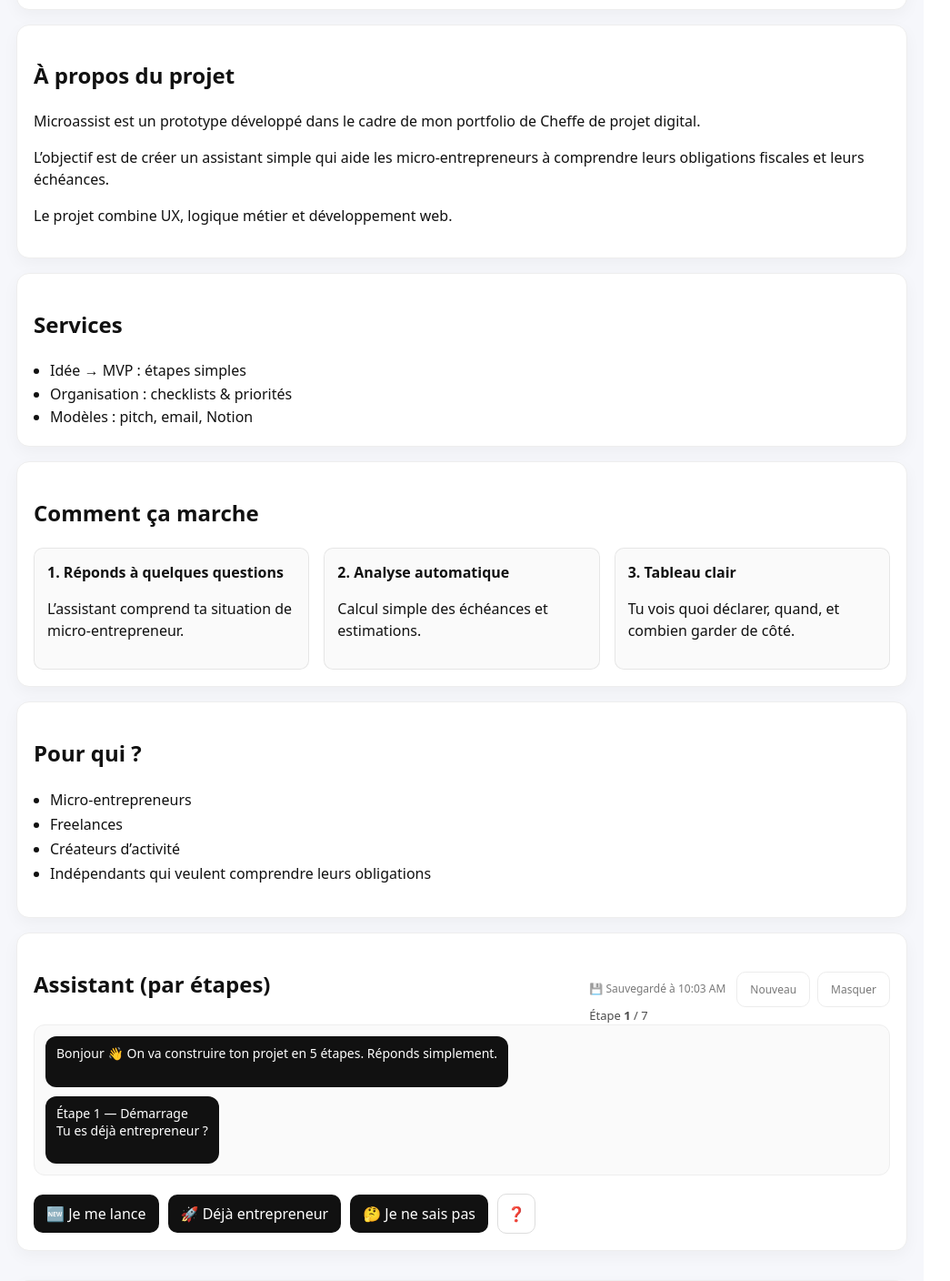
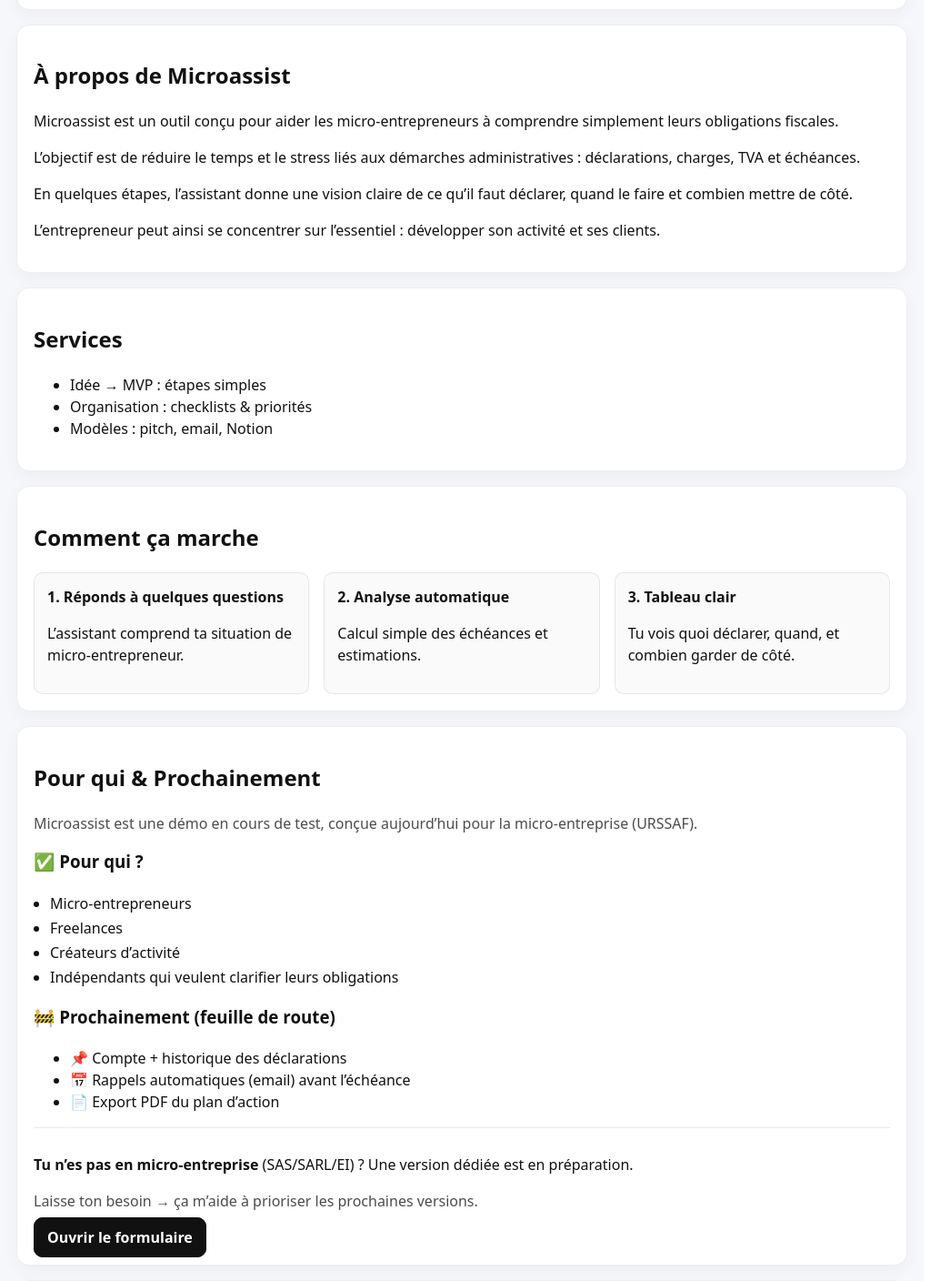
Before and after one commit to elenamihalska70-creator/microassist-expert, a React (Vite) app: page / in a window 1280 px wide. Shown: the part 588-1996 px from the top of the page at 91% size, without its empty margins (0-1045 px from the left). Built offline with nearby package versions, Linux system fonts and the light colour scheme.

Commit message:
UX: blocage des double clics pendant la réponse de l’assistant

```diff
--- a/src/App.jsx
+++ b/src/App.jsx
@@ -13,23 +13,36 @@
   return opt?.label || value || "—";
 }
 
+function track(eventName, params = {}) {
+  if (window.gtag) window.gtag("event", eventName, params);
+}
 
-function buildFiscalSummary(answers, computed) {
-  const lines = [
-    "✅ Résumé fiscal (MVP)",
-    `• Situation : ${labelFromOptions("entry_status", answers.entry_status)}`,
-    `• Statut : ${labelFromOptions("status", answers.status)}`,
-    `• Activité : ${labelFromOptions("activity_type", answers.activity_type)}`,
-    `• Déclarations : ${labelFromOptions("declaration_frequency", answers.declaration_frequency)}`,
-    "",
-    "📌 Synthèse",
-    `• Prochaine déclaration : ${computed?.nextDeclarationLabel ?? "—"}`,
-    `• Montant estimé : ${computed?.amountEstimatedLabel ?? "—"}`,
-    `• Date limite : ${computed?.deadlineLabel ?? "—"}`,
-    `• TVA : ${computed?.tvaStatusLabel ?? "—"}`,
-  ];
+function buildFiscalSummary(answers = {}, computed = {}) {
+  const lines = [];
 
-  if (computed?.tvaHint) {
+  lines.push("✅ Résumé fiscal (MVP)");
+
+  // --- Profil ---
+  lines.push(`• Situation : ${labelFromOptions("entry_status", answers.entry_status)}`);
+  lines.push(`• Statut : ${labelFromOptions("status", answers.status)}`);
+  lines.push(`• Activité : ${labelFromOptions("activity_type", answers.activity_type)}`);
+  lines.push(
+    `• Déclarations : ${labelFromOptions(
+      "declaration_frequency",
+      answers.declaration_frequency
+    )}`
+  );
+
+  lines.push(""); // espace visuel
+
+  // --- Synthèse ---
+  lines.push("📌 Synthèse");
+  lines.push(`• Prochaine déclaration : ${computed.nextDeclarationLabel ?? "—"}`);
+  lines.push(`• Montant estimé : ${computed.amountEstimatedLabel ?? "—"}`);
+  lines.push(`• Date limite : ${computed.deadlineLabel ?? "—"}`);
+  lines.push(`• TVA : ${computed.tvaStatusLabel ?? "—"}`);
+
+  if (computed.tvaHint) {
     lines.push(`• Détail TVA : ${computed.tvaHint}`);
   }
 
@@ -38,17 +51,20 @@
 
   return lines.join("\n");
 }
+
 function buildFiscalChecklist(answers, computed) {
   const items = [];
 
   items.push("🧭 Plan d’action (simple)");
 
-  // 0) Trésorerie recommandée (вау-эффект)
+  // 0) Trésorerie
   if (typeof computed?.treasuryRecommended === "number") {
-    items.push(`0) 💰 À garder de côté : ${computed.treasuryRecommended.toLocaleString("fr-FR")} € minimum.`);
+    items.push(
+      `0) 💰 À garder de côté : ${computed.treasuryRecommended.toLocaleString("fr-FR")} € minimum.`
+    );
   }
 
-  // 1) Action principale: deadline / URSSAF
+  // 1) URSSAF
   if (computed?.urgency === "late") {
     items.push("1) Déclarer sur autoentrepreneur.urssaf.fr dès que possible (retard).");
   } else if (computed?.urgency === "soon") {
@@ -67,9 +83,7 @@
   }
 
   // 3) Rappels
-  items.push(
-    `3) Rappels : ${answers?.reminders_enabled ? "activés ✅" : "désactivés ⏸"} (recommandé : 48h avant).`
-  );
+  items.push(`3) Rappels : ${answers?.reminders_enabled ? "activés ✅" : "désactivés ⏸"} (recommandé : 48h avant).`);
 
   // 4) Recos
   if (computed?.recommendations?.length) {
@@ -82,6 +96,7 @@
 
   return items.join("\n");
 }
+
 
 export default function App() {
   const [stepIndex, setStepIndex] = useState(0);
@@ -120,6 +135,21 @@
   });
 }
 
+// ✅ helper: bot message “assistant”
+function addAssistant(text) {
+  addMessage("bot", `🤖 ${text}`);
+}
+
+// ✅ helper: smooth scroll to section by id
+function scrollToSection(id) {
+  setTimeout(() => {
+    document.getElementById(id)?.scrollIntoView({
+      behavior: "smooth",
+      block: "start",
+    });
+  }, 80);
+}
+
 function goToSecurity() {
   // 1) показать блоки, если скрыты
   if (!showInfoBlocks) {
@@ -150,6 +180,31 @@
 
   const chatEndRef = useRef(null);
   const chatLogRef = useRef(null);
+
+function getIndexByKey(key) {
+  return STEPS.findIndex((s) => s.key === key);
+}
+
+function goNext(updatedAnswers, forcedNextIndex = null) {
+  const nextIndex = forcedNextIndex ?? (stepIndex + 1);
+
+  setIsTyping(true);
+
+  setTimeout(() => {
+    setIsTyping(false);
+
+    if (nextIndex < STEPS.length) {
+      setStepIndex(nextIndex);
+      const nextStep = STEPS[nextIndex];
+      addMessage("bot", `Étape ${nextIndex + 1} — ${nextStep.title}\n${nextStep.question}`);
+    } else {
+      // (если ты уже переключилась на fiscal summary/checklist — оставь твой вариант)
+      addMessage("bot", "✅ Terminé.");
+    }
+  }, 600);
+}
+
+
   // ✅ 1) Restore au chargement
 
 useEffect(() => {
@@ -292,30 +347,6 @@
 
 
 
-function getIndexByKey(key) {
-  return STEPS.findIndex((s) => s.key === key);
-}
-
-function goNext(updatedAnswers, forcedNextIndex = null) {
-  const nextIndex = forcedNextIndex ?? (stepIndex + 1);
-
-  setIsTyping(true);
-
-  setTimeout(() => {
-    setIsTyping(false);
-
-    if (nextIndex < STEPS.length) {
-      setStepIndex(nextIndex);
-      const nextStep = STEPS[nextIndex];
-      addMessage("bot", `Étape ${nextIndex + 1} — ${nextStep.title}\n${nextStep.question}`);
-    } else {
-      // (если ты уже переключилась на fiscal summary/checklist — оставь твой вариант)
-      addMessage("bot", "✅ Terminé.");
-    }
-  }, 600);
-}
-
-
 function handleSend() {
   if (!canSend || isTyping) return;
 
@@ -330,14 +361,24 @@
 
   const key = step?.key;
   let updatedAnswers = key ? { ...answers, [key]: value } : { ...answers };
+// 🔥 STOP flow if user is NOT micro-entreprise
+if (key === "entry_status" && value === "micro_no") {
+  setAnswers(updatedAnswers);
+if (key === "entry_status" && value === "micro_yes") {
+  updatedAnswers = { ...updatedAnswers, status: "auto_entrepreneur" };
+}
+
+  addAssistant(
+    "Pour l’instant, Microassist couvre surtout la micro-entreprise (URSSAF). " +
+    "Une version SAS/EI/EURL est en préparation. " +
+    "Tu peux laisser ton besoin dans la section “Prochainement”."
+  );
+
+  scrollToSection("prochainement");
+  return;
+}
 
 let forcedNextIndex = null;
-
-  // ✅ если “Déjà entrepreneur” — идём на CA preset
-  if (key === "entry_status" && value === "existing") {
-  const nextIndex = getIndexByKey("activity_type");
-  if (nextIndex !== -1) forcedNextIndex = nextIndex;
-}
 
 
   // ✅ CA preset
@@ -365,8 +406,8 @@
   setTimeout(() => goNext(updatedAnswers, forcedNextIndex), 250);
 }
 
-
 function handleSelectOption(opt) {
+  if (isTyping) return; // 🔒 anti double-clic
   submitAnswer({ chatText: opt.label, value: opt.value });
 }
 
@@ -506,8 +547,7 @@
         <section id="home" className="card hero heroSaaS">
   <div className="heroGrid">
     <div className="heroLeft">
-      <div className="heroBadge">🟣 MicroSaaS — MVP en test</div>
-
+      <div className="heroBadge">🟣 MVP en test — version bêta gratuite </div>
       <h1>Assistant fiscal pour micro-entrepreneurs</h1>
 
 <div className="heroLead">
@@ -532,6 +572,8 @@
 <button
   className="btn btnPrimary"
   onClick={() => {
+    track("click_tester_demo");
+
     setFocusMode(true);
     setShowSecurity(false);
     setShowAvis(false);
@@ -600,20 +642,26 @@
 
 {!focusMode && (
 <section className="card">
-  <h2>À propos du projet</h2>
+  <h2>À propos de Microassist</h2>
 
   <p>
-  Microassist est un prototype développé dans le cadre de mon portfolio
-  de Cheffe de projet digital.
+  Microassist est un outil conçu pour aider les micro-entrepreneurs
+  à comprendre simplement leurs obligations fiscales.
   </p>
 
   <p>
-  L’objectif est de créer un assistant simple qui aide les micro-entrepreneurs
-  à comprendre leurs obligations fiscales et leurs échéances.
+  L’objectif est de réduire le temps et le stress liés aux démarches
+  administratives : déclarations, charges, TVA et échéances.
   </p>
 
   <p>
-  Le projet combine UX, logique métier et développement web.
+  En quelques étapes, l’assistant donne une vision claire de ce qu’il faut
+  déclarer, quand le faire et combien mettre de côté.
+  </p>
+
+  <p>
+  L’entrepreneur peut ainsi se concentrer sur l’essentiel :
+  développer son activité et ses clients.
   </p>
 </section>
 )}
@@ -621,7 +669,7 @@
       {!focusMode && (
         <section id="services" className="card">
           <h2>Services</h2>
-          <ul className="list">
+          <ul className="roadmaplist">
             <li>Idée → MVP : étapes simples</li>
             <li>Organisation : checklists & priorités</li>
             <li>Modèles : pitch, email, Notion</li>
@@ -651,19 +699,50 @@
 </section>
 )}
 
+
 {!focusMode && (
-<section className="card">
-  <h2>Pour qui ?</h2>
+  <section id="prochainement" className="card">
+    <h2>Pour qui & Prochainement</h2>
 
+    <p className="muted">
+      Microassist est une démo en cours de test, conçue aujourd’hui pour la micro-entreprise (URSSAF).
+    </p>
+
+    <h3 style={{ marginTop: 12 }}>✅ Pour qui ?</h3>
     <ul className="targetList">
       <li>Micro-entrepreneurs</li>
       <li>Freelances</li>
       <li>Créateurs d’activité</li>
-    <li>Indépendants qui veulent comprendre leurs obligations</li>
+      <li>Indépendants qui veulent clarifier leurs obligations</li>
     </ul>
+
+    <h3 style={{ marginTop: 12 }}>🚧 Prochainement (feuille de route)</h3>
+    <ul className="roadmaplist">
+      <li>📌 Compte + historique des déclarations</li>
+      <li>📅 Rappels automatiques (email) avant l’échéance</li>
+      <li>📄 Export PDF du plan d’action</li>
+    </ul>
+
+    <div style={{ marginTop: 12, paddingTop: 12, borderTop: "1px solid rgba(0,0,0,0.08)" }}>
+      <p>
+        <strong>Tu n’es pas en micro-entreprise</strong> (SAS/SARL/EI) ?
+        Une version dédiée est en préparation.
+      </p>
+      <p className="muted" style={{ marginTop: 6 }}>
+        Laisse ton besoin → ça m’aide à prioriser les prochaines versions.
+      </p>
+
+      <a
+        className="btn btnPrimary"
+        href="https://docs.google.com/forms/d/e/1FAIpQLSfFLqWZajP6Dy0Zm5-bS9cnE5-joWecfCgfyIhzGRMbsk-jqA/viewform"
+        target="_blank"
+        rel="noreferrer"
+      >
+        Ouvrir le formulaire
+      </a>
+    </div>
   </section>
 )}
-
 
 {focusMode && (
   <div className="focusBar">
@@ -703,6 +782,14 @@
             <h2>Assistant (par étapes)</h2>
 
           <div className="progress">
+          <div className="progressBar">
+  <div
+    className="progressFill"
+    style={{
+      width: `${((stepIndex + 1) / STEPS.length) * 100}%`
+    }}
+  />
+</div>
             {(hasDraft || lastSavedAt) && (
   <div className="savedHint">
     💾 {lastSavedAt
--- a/src/config/steps.fiscal.js
+++ b/src/config/steps.fiscal.js
@@ -5,16 +5,15 @@
     key: "entry_status",
     title: "Démarrage",
     mode: "choice",
-    question: "Tu es déjà entrepreneur ?",
+    question: "Tu es en micro-entreprise (auto-entrepreneur) ?",
     options: [
-      { value: "new", label: "🆕 Je me lance" },
-      { value: "existing", label: "🚀 Déjà entrepreneur" },
-      { value: "unknown", label: "🤔 Je ne sais pas" },
+      { value: "micro_yes", label: "✅ Oui, micro-entreprise" },
+      { value: "micro_no", label: "❌ Non (SAS / EI / EURL…)" },
     ],
-    help: "Choisis selon ta situation. Tu pourras ajuster ensuite.",
+    help: "Microassist (MVP) couvre surtout la micro-entreprise. Si tu n’es pas micro, une version dédiée arrive.",
   },
 
-  // Onboarding (peut être “skippé” plus tard par la logique)
+  /*
   {
     key: "status",
     title: "Statut",
@@ -24,11 +23,10 @@
       { value: "auto_entrepreneur", label: "Auto-entrepreneur" },
       { value: "ei_eurl", label: "EI / EURL" },
       { value: "sas_sasu", label: "SAS / SASU" },
-      { value: "unknown", label: "❓ Je ne sais pas" },
     ],
     help: "Le statut détermine tes déclarations et paiements.",
   },
-
+*/
   {
     key: "activity_type",
     title: "Activité",
@@ -50,13 +48,10 @@
     options: [
       { value: "monthly", label: "Mensuel" },
       { value: "quarterly", label: "Trimestriel" },
-      { value: "unknown", label: "❓ Je ne sais pas" },
     ],
     help: "Tu peux changer plus tard.",
   },
 
-
-  // CA (chiffre d’affaires) — rapide + autre
   {
     key: "ca_preset",
     title: "CA",
@@ -73,16 +68,13 @@
     help: "CA = chiffre d’affaires du mois (total facturé).",
   },
 
-  // Saisie manuelle si “Autre”
   {
     key: "ca_month",
     title: "CA",
     question: "Entre ton CA du mois (en €)",
     placeholder: "Ex: 1200",
-    // pas de mode => ça utilise l’input texte existant
   },
 
-  // Dashboard (cœur du produit) — pas encore de calculs, juste structure
   {
     key: "fiscal_dashboard",
     title: "Tableau fiscal",
@@ -95,7 +87,6 @@
       { key: "reminders", label: "🔔 Rappel activé" },
       { key: "tva", label: "TVA" },
       { key: "treasury", label: "💰 À garder de côté" },
-
     ],
   },
 ];
```
Also changed, not shown: index.html (+8 -0 lines), src/App.css (+23 -0 lines). Lines whose indentation alone changed are shown as unchanged.
